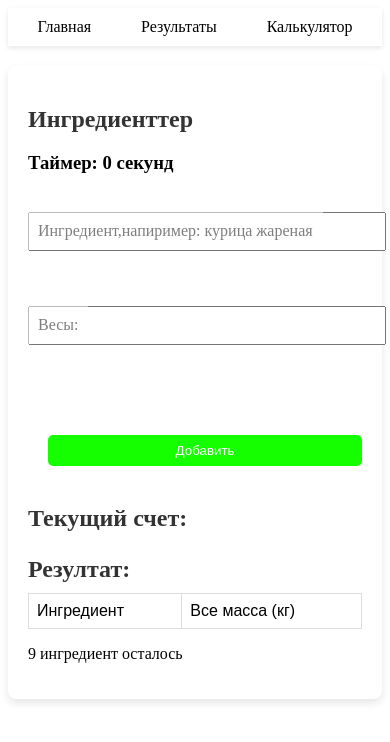
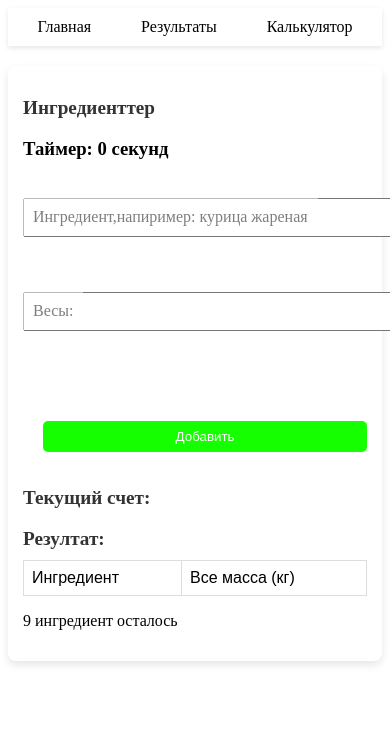
Before and after one commit to abazdev34/reconciliationAbaz, a React (Vite) app: page /ContainerWeightCalculator in a window 390 px wide. Shown: the top 742 px of the page. Built offline with nearby package versions, Linux system fonts and the light colour scheme.

Commit message:
bass abaz

```diff
--- a/src/App.scss
+++ b/src/App.scss
@@ -1,26 +1,26 @@
-
-
-a{
+a {
   text-decoration: none;
 }
+
 .container {
-	max-width: 600px; // Set a maximum width for the container
-	margin: 20px auto; // Center the container with margin
-	padding: 20px; // Add padding inside the container
-	background-color: #ffffff; // White background for the container
-	border-radius: 8px; // Rounded corners
-	box-shadow: 0 4px 8px rgba(0, 0, 0, 0.1); // Subtle shadow for depth
+  max-width: 600px; /* Set a maximum width for the container */
+  margin: 20px auto; /* Center the container with margin */
+  padding: 20px; /* Add padding inside the container */
+  background-color: #ffffff; /* White background for the container */
+  border-radius: 8px; /* Rounded corners */
+  box-shadow: 0 4px 8px rgba(0, 0, 0, 0.1); /* Subtle shadow for depth */
+}
 
 .text {
-		font-size: 1.5rem; // Larger font size for headings
-		margin-bottom: 10px; // Space below headings
-		color: #333; // Darker text color for better readability
+  font-size: 1.5rem; /* Larger font size for headings */
+  margin-bottom: 10px; /* Space below headings */
+  color: #333; /* Darker text color for better readability */
 }
 
 .space {
-		display: flex; // Flexbox for layout
-		flex-direction: column; // Stack items vertically
-		gap: 15px; // Space between items
+  display: flex; /* Flexbox for layout */
+  flex-direction: column; /* Stack items vertically */
+  gap: 15px; /* Space between items */
 }
 
 .tara-input-group {
@@ -37,7 +37,6 @@ a{
   top: 0;
   transition: 0.2s;
   transition-timing-function: ease;
-		transition-timing-function: cubic-bezier(0.25, 0.1, 0.25, 1);
   opacity: 0.5;
   background: #fff;
 }
@@ -53,6 +52,7 @@ a{
   opacity: 1;
   transform: scale(0.75) translateY(-70%) translateX(-14px);
 }
+
 .tara-search-list {
   position: absolute;
   bottom: -100px;
@@ -64,16 +64,31 @@ a{
   max-width: 360px;
   padding-left: 10px;
   max-height: 100px;
+  overflow: scroll;
+}
 
-		overflow: scroll;
-
-		p{
+.tara-search-list p {
   cursor: pointer;
 }
+
+/* Media Queries for Responsive Design */
+@media (max-width: 768px) {
+  .container {
+    padding: 15px; /* Reduce padding on smaller screens */
+  }
+
+  .text {
+    font-size: 1.2rem; /* Smaller font size for smaller screens */
+  }
+
+  .tara-input {
+    max-width: 100%; /* Full width on smaller screens */
+  }
+
+  .tara-search-list {
+    max-width: 100%; /* Full width on smaller screens */
   }
 }
-
-//Results.tsx
 
 table {
   font-family: arial, sans-serif;
@@ -89,19 +104,22 @@ th {
   padding: 8px;
   font-weight: 300;
 }
-h1{
+
+h1 {
   font-weight: 300;
   color: green;
 }
-button{
+
+button {
   padding: 8px;
   margin-left: 20px;
   background-color: rgb(21, 255, 0);
-color:#fff;
-	border-radius: 5px ;
+  color: #fff;
+  border-radius: 5px;
   border: none;
   margin-bottom: 15px;
 }
+
 tr:nth-child(even) {
   background-color: #dddddd;
 }
--- a/src/components/ContainerWeightCalculator/index.jsx
+++ b/src/components/ContainerWeightCalculator/index.jsx
@@ -277,6 +277,7 @@ const ContainerWeightCalculator = () => {
 		const calculationToEdit = categoryCalculations[currentCategory].find(
 			(calc) => calc.id === idToEdit
 		)
+
 		if (calculationToEdit) {
 			setId(calculationToEdit.id)
 			setWeight(calculationToEdit.weight.toString())
```
Lines whose indentation alone changed are shown as unchanged.
